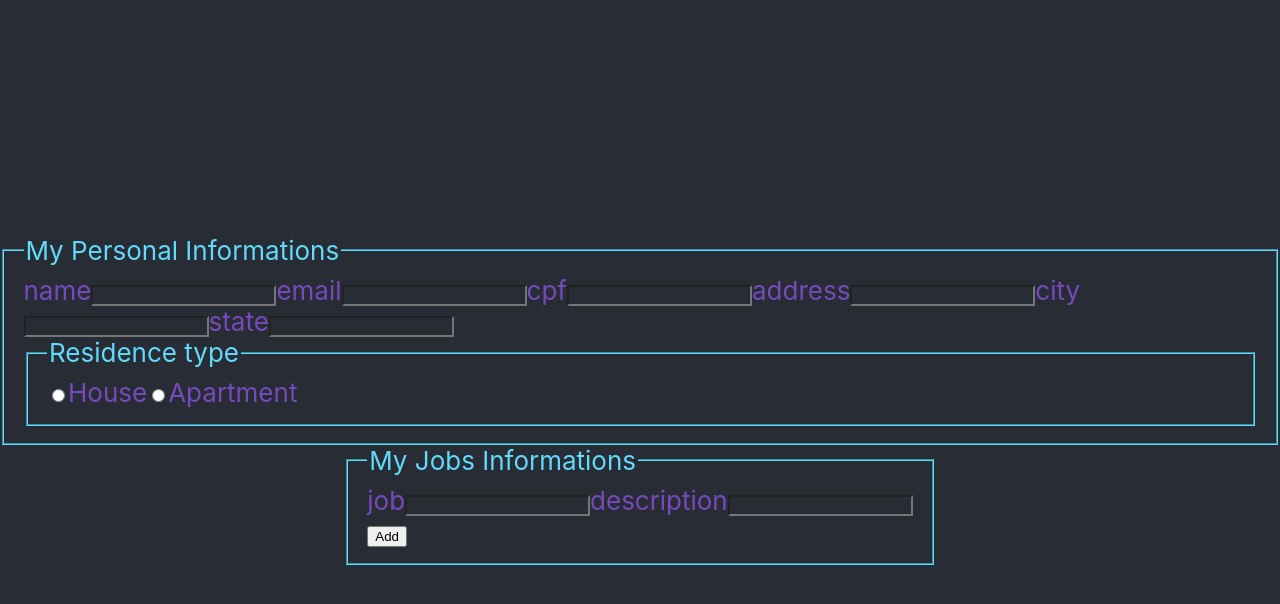
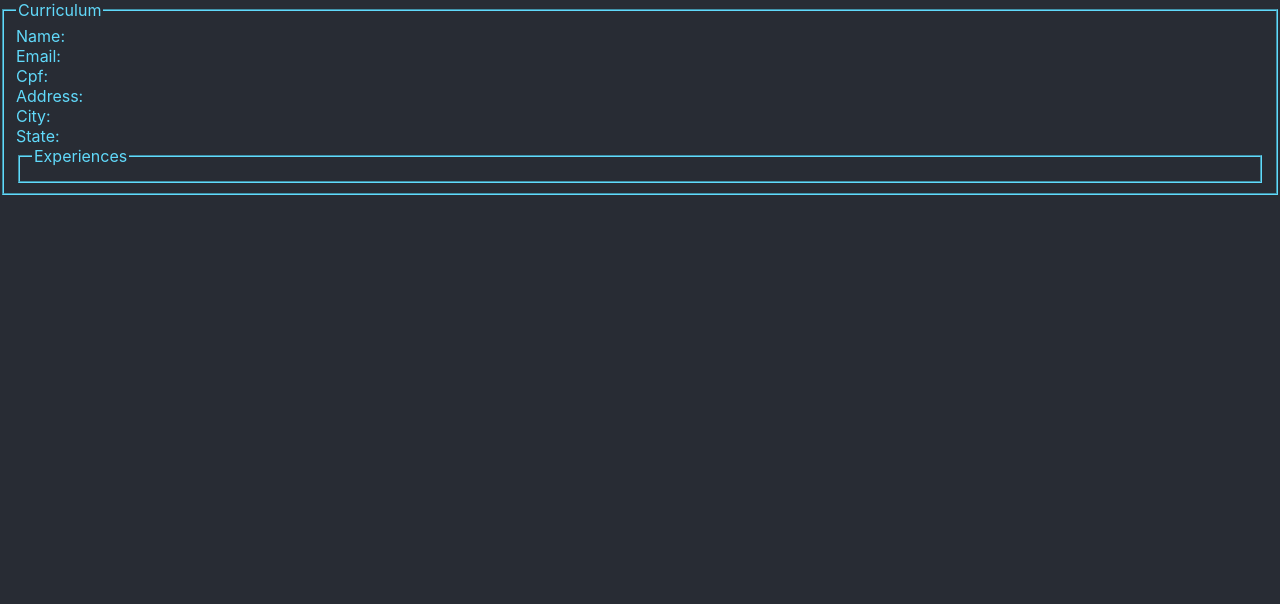
Before and after one commit to hugoleonardodev/trybe-exercises, a React (Create React App) app in the folder front-end-development/block_16/my-forms-with-react-redux/: page /curriculum in a window 1280 px wide. Shown: the top 604 px of the page. Built offline with nearby package versions, Linux system fonts and the light colour scheme.

Commit message:
Validation with Router OK

```diff
--- a/front-end-development/block_16/my-forms-with-react-redux/src/App.css
+++ b/front-end-development/block_16/my-forms-with-react-redux/src/App.css
@@ -55,3 +55,7 @@ input {
   background-color: #282c34;
   color: white;
 }
+
+span {
+  margin-left: 10px;
+}
--- a/front-end-development/block_16/my-forms-with-react-redux/src/App.js
+++ b/front-end-development/block_16/my-forms-with-react-redux/src/App.js
@@ -1,27 +1,17 @@
-import React, { Component } from 'react';
-// import { Switch, Route, Link } from 'react-router-dom';
-
-// import reactlogo from './react-logo.svg';
-// import reduxlogo from './redux-logo.svg';
+import React from 'react';
+import { Switch, Route, Link, BrowserRouter } from 'react-router-dom';
 import './App.css';
-import FieldSetA from './components/FieldSetA';
-import FieldSetB from './components/FieldSetB';
+import Home from './pages/Home';
+import CurriculumValidation from './pages/Curriculum';
 
 const App = (props) => {
-  const { name, email, cpf, address, city, state } = props;
   return (
-    <div className="App">
-      <FieldSetA
-        name={name}
-        email={email}
-        cpf={cpf}
-        address={address}
-        city={city}
-        state={state}
-        onChange={(e) => this.handleInput(e)}
-      />
-      <FieldSetB />
-    </div>
+    <BrowserRouter className="App">
+      <Switch>
+        <Route exact path="/" component={Home} />
+        <Route path="/curriculum" component={CurriculumValidation} />
+      </Switch>
+    </BrowserRouter>
   );
 };
 
--- a/front-end-development/block_16/my-forms-with-react-redux/src/components/ButtonAdd.jsx
+++ b/front-end-development/block_16/my-forms-with-react-redux/src/components/ButtonAdd.jsx
@@ -2,9 +2,15 @@ import React from 'react';
 import PropTypes from 'prop-types';
 
 const ButtonAdd = (props) => {
+  const { pushJobAndDescription, job, description } = props;
   return (
     <div>
-      <button id="asdasasdasd" className="asdasdasd" type="submit">
+      <button
+        id="asdasasdasd"
+        className="asdasdasd"
+        type="submit"
+        onClick={() => pushJobAndDescription(job, description)}
+      >
         Add
       </button>
     </div>
--- a/front-end-development/block_16/my-forms-with-react-redux/src/components/ButtonSubmit.jsx
+++ b/front-end-development/block_16/my-forms-with-react-redux/src/components/ButtonSubmit.jsx
@@ -1,5 +1,6 @@
 import React from 'react';
 import PropTypes from 'prop-types';
+import { Link } from 'react-router-dom';
 
 const ButtonSubmit = (props) => {
   return (
@@ -9,7 +10,7 @@ const ButtonSubmit = (props) => {
         className="asdasdasdasdasdasdasd"
         type="submit"
       >
-        Submit
+        <Link to="/curriculum">Submit</Link>
       </button>
     </div>
   );
--- a/front-end-development/block_16/my-forms-with-react-redux/src/components/FieldSetA.jsx
+++ b/front-end-development/block_16/my-forms-with-react-redux/src/components/FieldSetA.jsx
@@ -6,8 +6,8 @@ import { handleInput } from '../store/actions';
 import { connect } from 'react-redux';
 
 const FieldSetA = (props) => {
-  console.log(props);
   const { name, email, cpf, address, city, state, type, handleInput } = props;
+
   return (
     <fieldset>
       <legend>My Personal Informations</legend>
--- a/front-end-development/block_16/my-forms-with-react-redux/src/components/FieldSetB.jsx
+++ b/front-end-development/block_16/my-forms-with-react-redux/src/components/FieldSetB.jsx
@@ -1,13 +1,22 @@
 import React from 'react';
 import PropTypes from 'prop-types';
 import InputTypeText from './InputTypeText';
-import { handleInput } from '../store/actions';
+import { handleInput, pushJobAndDescription } from '../store/actions';
 import { connect } from 'react-redux';
 import ButtonAdd from './ButtonAdd';
+import ButtonSubmit from './ButtonSubmit';
 
 const FieldSetB = (props) => {
-  const { job, description, handleInput } = props;
+  const {
+    job,
+    description,
+    handleInput,
+    pushJobAndDescription,
+    experiences,
+  } = props;
+
   return (
+    <div>
       <fieldset>
         <legend>My Jobs Informations</legend>
         <InputTypeText name="job" value={job} handleInput={handleInput} />
@@ -16,8 +25,32 @@ const FieldSetB = (props) => {
           value={description}
           handleInput={handleInput}
         />
-      <ButtonAdd />
+        <ButtonAdd
+          pushJobAndDescription={pushJobAndDescription}
+          job={job}
+          description={description}
+        />
+        <ButtonSubmit />
       </fieldset>
+      <article>
+        {experiences.length > 0 ? (
+          experiences.map((experience, index) => (
+            <fieldset key={index}>
+              <div>
+                Job:
+                <span style={{ color: 'white' }}>{experience.title}</span>
+              </div>
+              <div>
+                Description:
+                <span style={{ color: 'white' }}>{experience.info}</span>
+              </div>
+            </fieldset>
+          ))
+        ) : (
+          <div />
+        )}
+      </article>
+    </div>
   );
 };
 
@@ -26,10 +59,13 @@ FieldSetB.propTypes = {};
 const mapStateToProps = (state) => ({
   job: state.job,
   description: state.description,
+  experiences: state.experiences,
 });
 
 const mapDispatchToProps = (dispatch) => ({
   handleInput: (position, input) => dispatch(handleInput(position, input)),
+  pushJobAndDescription: (job, description) =>
+    dispatch(pushJobAndDescription(job, description)),
 });
 
 export default connect(mapStateToProps, mapDispatchToProps)(FieldSetB);
--- a/front-end-development/block_16/my-forms-with-react-redux/src/components/InputTypeRadio.jsx
+++ b/front-end-development/block_16/my-forms-with-react-redux/src/components/InputTypeRadio.jsx
@@ -3,6 +3,7 @@ import PropTypes from 'prop-types';
 
 const InputTypeRadio = (props) => {
   const { handleInput } = props;
+
   return (
     <fieldset>
       <legend>Residence type</legend>
--- a/front-end-development/block_16/my-forms-with-react-redux/src/components/InputTypeText.jsx
+++ b/front-end-development/block_16/my-forms-with-react-redux/src/components/InputTypeText.jsx
@@ -2,9 +2,8 @@ import React from 'react';
 import PropTypes from 'prop-types';
 
 const InputTypeText = (props) => {
-  console.log(Object.keys(props));
   const { name, handleInput } = props;
-  console.log(props);
+
   return (
     <label htmlFor={name}>
       {name}
--- a/front-end-development/block_16/my-forms-with-react-redux/src/pages/Curriculum.jsx
+++ b/front-end-development/block_16/my-forms-with-react-redux/src/pages/Curriculum.jsx
@@ -0,0 +1,80 @@
+import React from 'react';
+import PropTypes from 'prop-types';
+import { connect } from 'react-redux';
+import { handleInput, pushJobAndDescription } from '../store/actions';
+
+const CurriculumValidation = (props) => {
+  console.log(props);
+  const { name, email, cpf, address, city, state, experiences } = props;
+
+  return (
+    <fieldset>
+      <legend>Curriculum</legend>
+      <div>
+        Name:
+        <span style={ { color: 'white' } }>{name}</span>
+      </div>
+      <div>
+        Email:
+        <span style={ { color: 'white' } }>{email}</span>
+      </div>
+      <div>
+        Cpf:
+        <span style={ { color: 'white' } }>{cpf}</span>
+      </div>
+      <div>
+        Address:
+        <span style={ { color: 'white' } }>{address}</span>
+      </div>
+      <div>
+        City:
+        <span style={ { color: 'white' } }>{city}</span>
+      </div>
+      <div>
+        State:
+        <span style={ { color: 'white' } }>{state}</span>
+      </div>
+      <fieldset htmlFor="experiences">
+        <legend>Experiences</legend>
+        {experiences.length > 0 ? (
+          experiences.map((experience, index) => (
+            <fieldset key={ index }>
+              <div>
+                Job:
+                <span style={ { color: 'white' } }>{experience.title}</span>
+              </div>
+              <div>
+                Description:
+                <span style={ { color: 'white' } }>{experience.info}</span>
+              </div>
+            </fieldset>
+          ))
+        ) : (
+          <div />
+        )}
+      </fieldset>
+    </fieldset>
+  );
+};
+
+// CurriculumValidation.propTypes = {};
+
+const mapStateToProps = (state) => ({
+  name: state.name,
+  email: state.email,
+  cpf: state.cpf,
+  address: state.address,
+  city: state.city,
+  state: state.state,
+  experiences: state.experiences,
+});
+
+// const mapDispatchToProps = (dispatch) => ({
+//   handleInput: (position, input) => dispatch(handleInput(position, input)),
+//   pushJobAndDescription: (job, description) => dispatch(pushJobAndDescription(job, description)),
+// });
+
+export default connect(
+  mapStateToProps,
+  // mapDispatchToProps,
+)(CurriculumValidation);
--- a/front-end-development/block_16/my-forms-with-react-redux/src/pages/Home.jsx
+++ b/front-end-development/block_16/my-forms-with-react-redux/src/pages/Home.jsx
@@ -0,0 +1,29 @@
+import React from 'react';
+import PropTypes from 'prop-types';
+// import { Switch, Route, Link } from 'react-router-dom';
+// import reactlogo from './react-logo.svg';
+// import reduxlogo from './redux-logo.svg';
+import FieldSetA from '../components/FieldSetA';
+import FieldSetB from '../components/FieldSetB';
+
+const Home = (props) => {
+  const { name, email, cpf, address, city, state } = props;
+  return (
+    <div>
+      <FieldSetA
+        name={name}
+        email={email}
+        cpf={cpf}
+        address={address}
+        city={city}
+        state={state}
+        onChange={(e) => this.handleInput(e)}
+      />
+      <FieldSetB />
+    </div>
+  );
+};
+
+FieldSetB.propTypes = {};
+
+export default Home;
```
Lines whose indentation alone changed are shown as unchanged.
